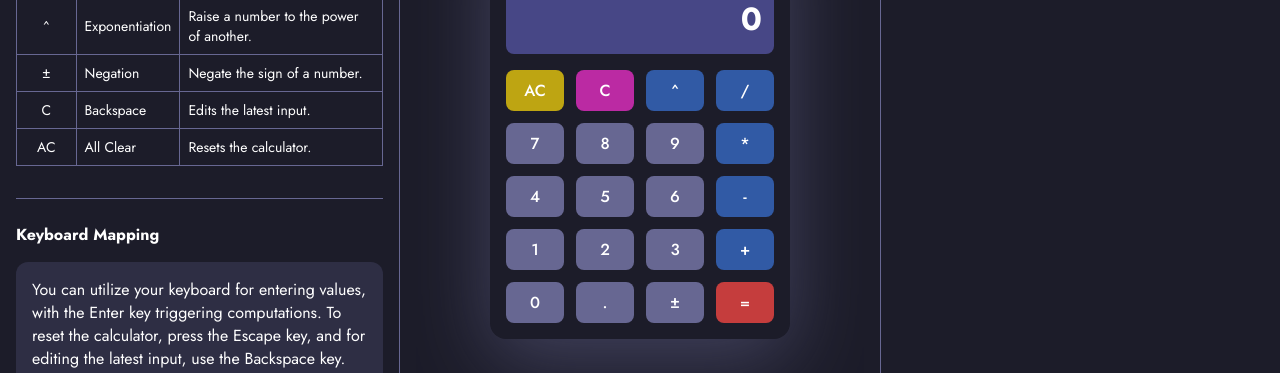
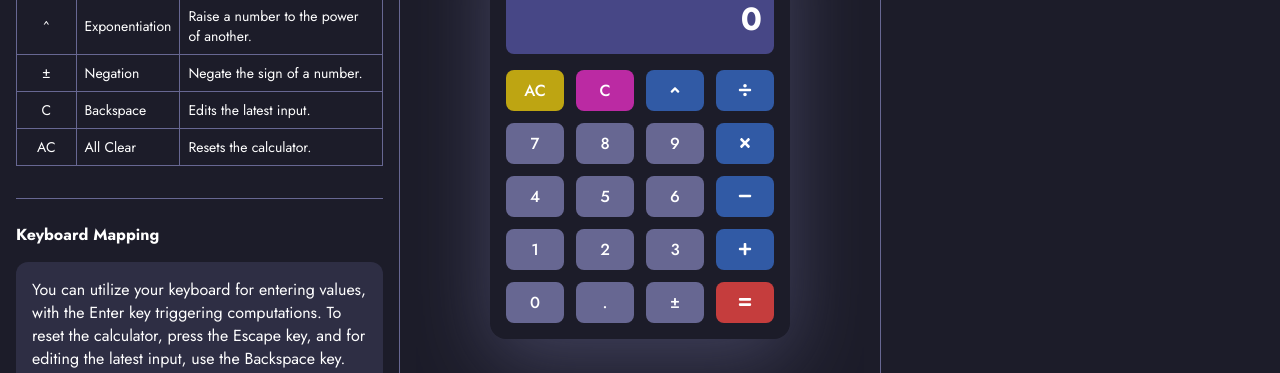
Before and after one commit to vignesh-antony/calculator-app, a React (Create React App) app: page / in a window 1280 px wide. Shown: the part 282-655 px from the top of the page. Built offline with nearby package versions, Linux system fonts and the light colour scheme.

Commit message:
fix(calculator): added icons and updated readme

```diff
--- a/package.json
+++ b/package.json
@@ -12,6 +12,7 @@
         "@types/react-dom": "^18.0.0",
         "react": "^18.2.0",
         "react-dom": "^18.2.0",
+        "react-icons": "^4.12.0",
         "react-scripts": "5.0.1",
         "styled-components": "^6.1.0",
         "typescript": "^4.4.2",
--- a/src/components/Button.tsx
+++ b/src/components/Button.tsx
@@ -9,6 +9,9 @@ const StyledButton = styled.button<{
     $variant: ButtonVariantType;
     $color: ColorType;
 }>`
+    display: flex;
+    align-items: center;
+    justify-content: center;
     padding: 8px 16px;
     border: 1px solid transparent;
     border-radius: 8px;
@@ -45,7 +48,7 @@ const StyledButton = styled.button<{
 `;
 
 interface ButtonProps {
-    label: string | number;
+    label: string | number | React.ReactElement;
     disabled?: boolean;
     variant?: ButtonVariantType;
     color?: ColorType;
--- a/src/constants.ts
+++ b/src/constants.tsx
@@ -1,4 +1,5 @@
 import { CSSProperties } from "styled-components";
+import { FaMinus, FaPlus, FaDivide, FaEquals, FaAngleUp } from "react-icons/fa";
 import { ColorShade, ColorType, DisplayKeyType } from "./types";
 
 export const COLORS: {
@@ -72,12 +73,12 @@ export const DISPLAY_KEYS: DisplayKeyType[] = [
         buttonColor: "secondary",
     },
     {
-        label: "^",
+        label: <FaAngleUp size={14} />,
         value: OPERATORS.EXPONENT,
         buttonColor: "special",
     },
     {
-        label: "/",
+        label: <FaDivide size={14} />,
         value: OPERATORS.DIVIDE,
         buttonColor: "special",
     },
@@ -94,7 +95,7 @@ export const DISPLAY_KEYS: DisplayKeyType[] = [
         value: 9,
     },
     {
-        label: "*",
+        label: <FaPlus size={14} style={{ rotate: "45deg" }} />,
         value: OPERATORS.MULTIPLY,
         buttonColor: "special",
     },
@@ -111,7 +112,7 @@ export const DISPLAY_KEYS: DisplayKeyType[] = [
         value: 6,
     },
     {
-        label: "-",
+        label: <FaMinus size={14} />,
         value: OPERATORS.SUBTRACT,
         buttonColor: "special",
     },
@@ -128,7 +129,7 @@ export const DISPLAY_KEYS: DisplayKeyType[] = [
         value: 3,
     },
     {
-        label: "+",
+        label: <FaPlus size={14} />,
         value: OPERATORS.ADD,
         buttonColor: "special",
     },
@@ -145,7 +146,7 @@ export const DISPLAY_KEYS: DisplayKeyType[] = [
         value: OPERATORS.NEGATE,
     },
     {
-        label: "=",
+        label: <FaEquals size={14} />,
         value: OPERATORS.EQUALS,
         buttonColor: "error",
     },
--- a/src/types.ts
+++ b/src/types.ts
@@ -20,7 +20,7 @@ export type HistoryType = {
 };
 
 export interface DisplayKeyType {
-    label: string;
+    label: string | React.ReactElement;
     value: ValueType;
     buttonVariant?: ButtonVariantType;
     buttonColor?: ColorType;
```
Also changed, not shown: 2 other files (tests, documents, lock files or other folders).
